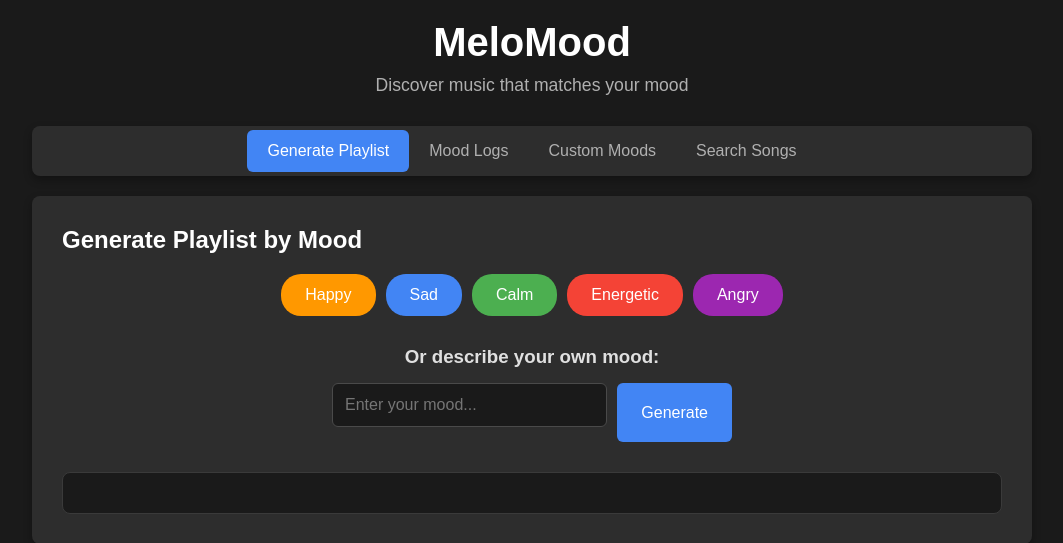
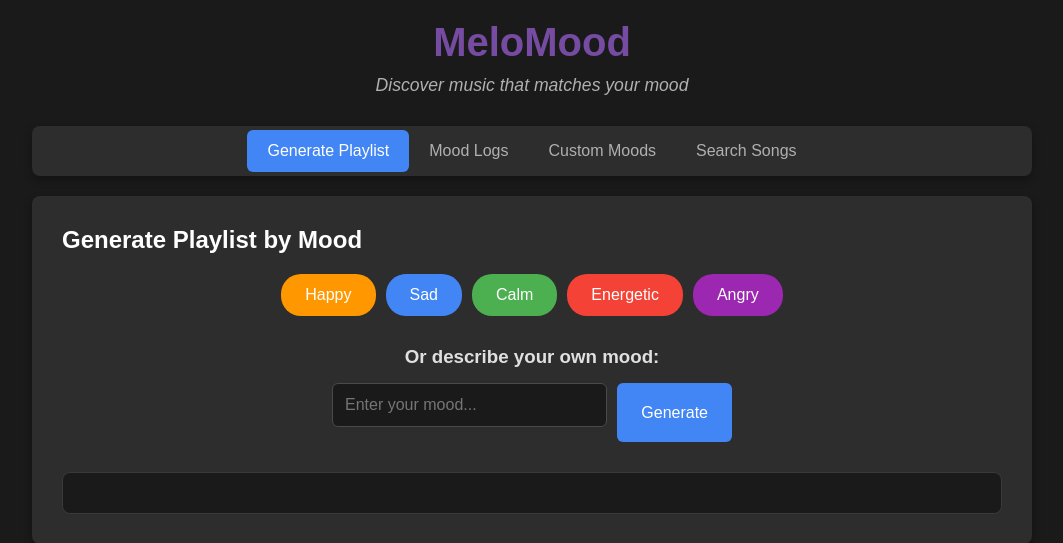
Before and after one commit to cs411-alawini/su25-cs411-team021-team021, a Flask app: page / in a window 1280 px wide. Shown: the top 543 px of the page, without its empty margins (108-1171 px from the left). Run offline with Flask 3, Linux system fonts and the light colour scheme.

Commit message:
Update index.html

```diff
--- a/templates/index.html
+++ b/templates/index.html
@@ -19,13 +19,14 @@
             text-align: center;
             font-size: 2.5rem;
             margin-bottom: 10px;
-            color: #ffffff;
+            color: #764ba2;
         }
         .subtitle {
             text-align: center;
             color: #b0b0b0;
             margin-bottom: 30px;
             font-size: 1.1rem;
+            font-style: italic;
         }
         .tabs {
             display: flex;
```
